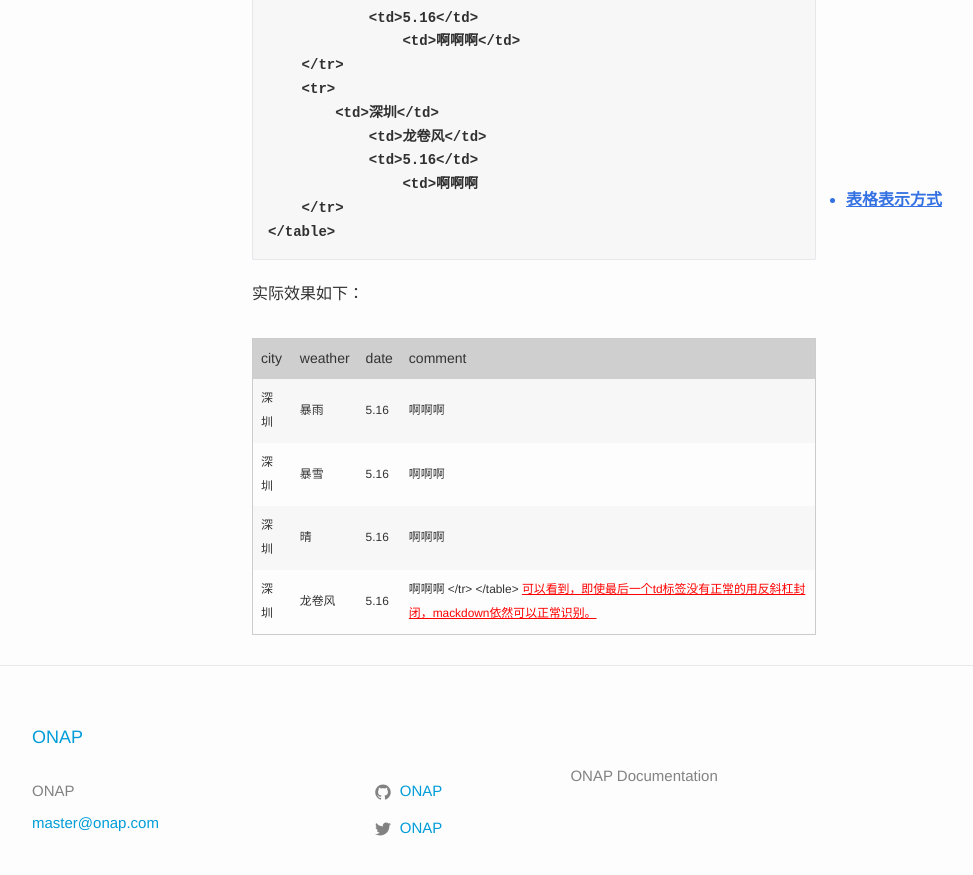
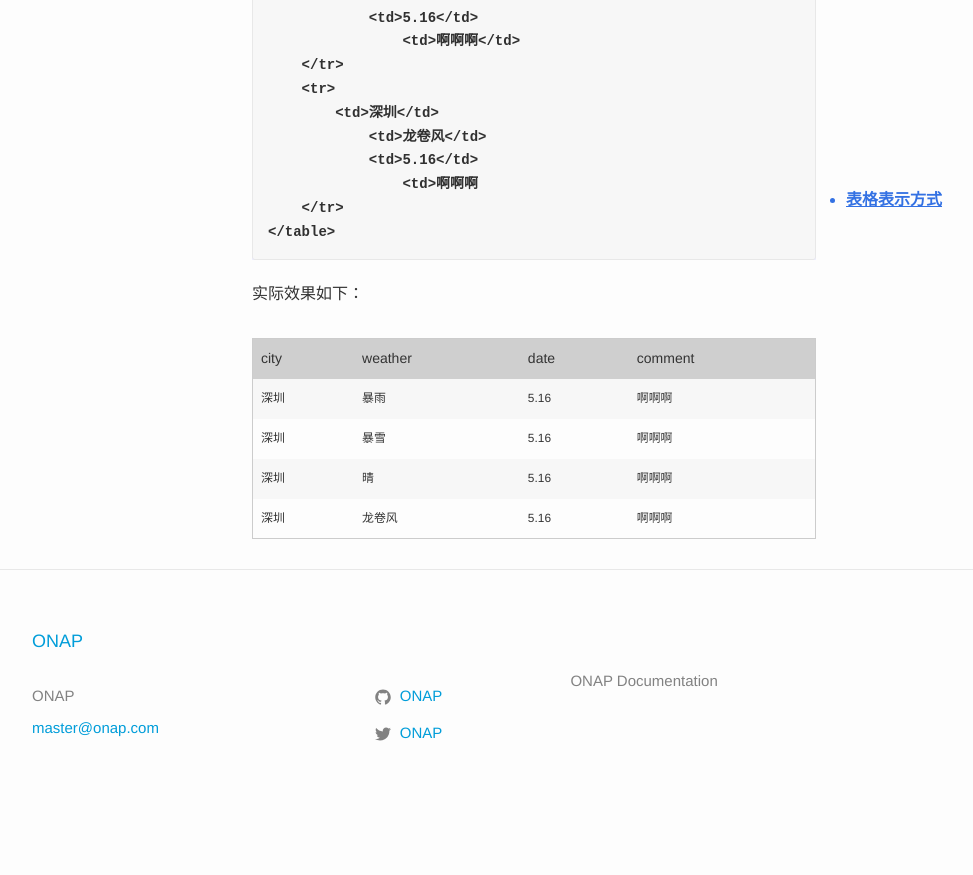
Before and after one commit to pnpdjie/pnpdjie.github.io, a Jekyll site: the page built from docs/guides/show-tables.md, in a window 1280 px wide and 900 px high, scrolled down 1277 px. Shown: the top 875 px of the window, without its empty margins (126-1099 px from the left). Built offline with Jekyll 4.4.1, drawn with Linux system fonts in a browser that asks for light colours; cached includes are drawn as plain includes; after the commit the page ends 2081 px from its top, so only the background shows below that.

Commit message:
Update show-tables.md

```diff
--- a/docs/guides/show-tables.md
+++ b/docs/guides/show-tables.md
@@ -83,11 +83,9 @@ mackdown推荐的表格表示方式如下：
         <td>深圳</td>
 	    <td>龙卷风</td>
 	    <td>5.16</td>
-		<td>啊啊啊
+	    <td>啊啊啊</td>
     </tr>
 </table>
-
-<a style="color:red">可以看到，即使最后一个td标签没有正常的用反斜杠封闭，mackdown依然可以正常识别。</a>
 
 {% endcapture %}
 
```
